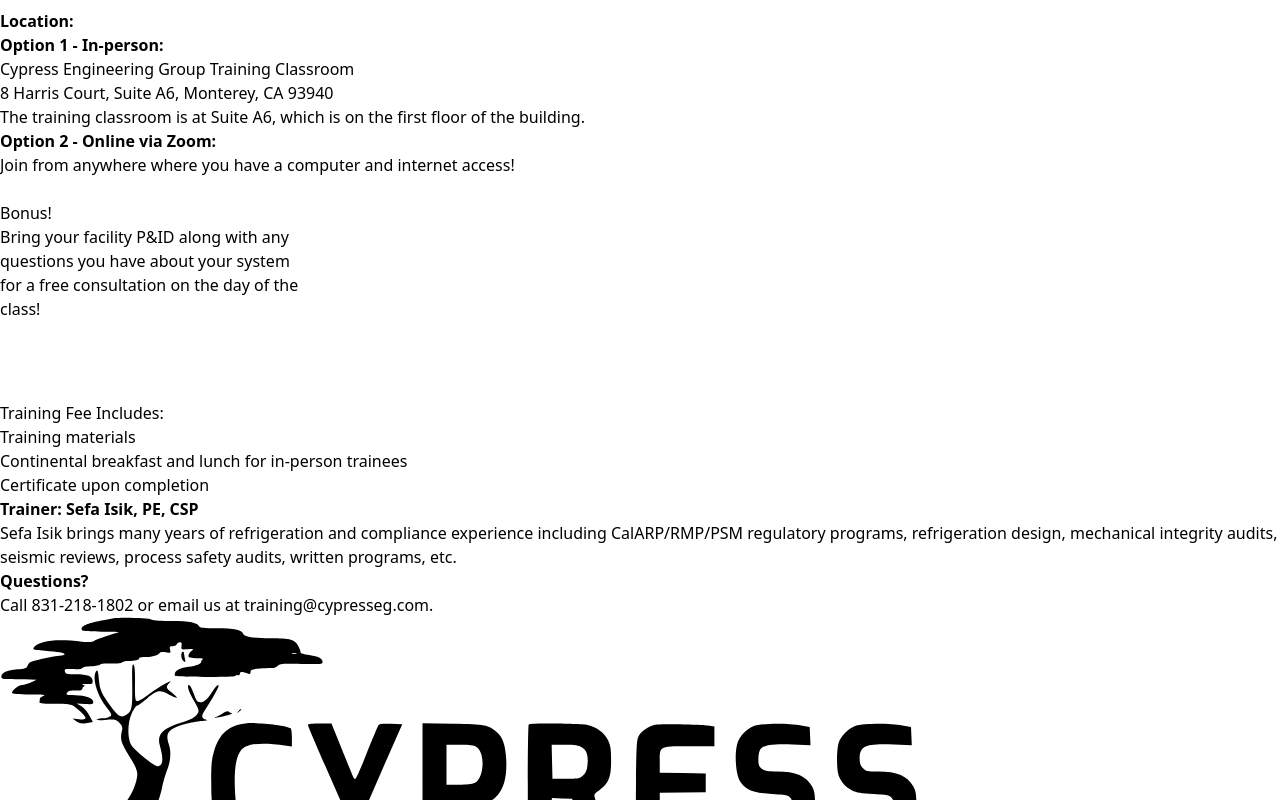
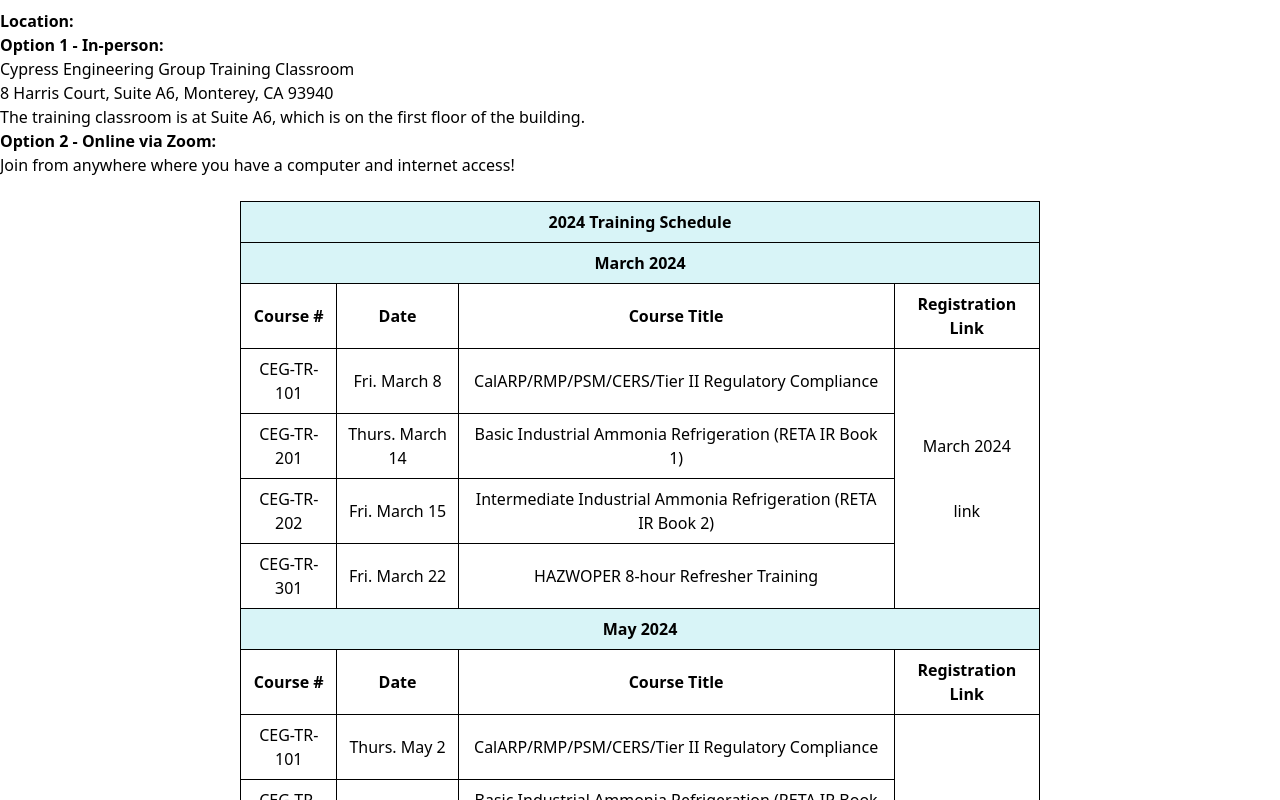
Before and after one commit to CesarMDC4/Vaporware, a React (Vite) app in the folder vite/: page /training/register in a window 1280 px wide. Shown: the part 2000-2800 px from the top of the page. Built offline with nearby package versions, Linux system fonts and the light colour scheme.

Commit message:
VAP 113 & 119
- Added table to register page
- Created test script for Course Catalog

```diff
--- /dev/null
+++ b/vite/src/components/table/RegisterTable.jsx
@@ -0,0 +1,100 @@
+import React from 'react';
+import '/src/pages/5.Training/Register.css'
+
+const TableRegister = ({ data, data2, data3, data4 }) => {
+    return (
+        <div className='table-container'>
+            <table className="table">
+                <thead>
+                    <tr>
+                        <th className='table-header-bg' colSpan='4'>2024 Training Schedule</th>
+                    </tr>
+                </thead>
+                <thead>
+                    <tr>
+                        <th className='table-header-bg' colSpan='4'>March 2024</th>
+                    </tr>
+                    <tr>
+                        <th className="table-header">Course #</th>
+                        <th className="table-header">Date</th>
+                        <th className="table-header">Course Title</th>
+                        <th className="table-header">Registration Link</th>
+                    </tr>
+                </thead>
+                <tbody>
+                    {data.map((row, index) => (
+                        <tr key={index}>
+                            <td className="table-cell">{row.column1}</td>
+                            <td className="table-cell">{row.column2}</td>
+                            <td className="table-cell">{row.column3}</td>
+                            <td className="combined-cell">{row.column4}</td>
+                        </tr>
+                    ))}
+                    <tr>
+                        <th className="table-header-bg" colSpan='4'>May 2024</th>
+                    </tr>
+                    <tr>
+
+                        <th className="table-header">Course #</th>
+                        <th className="table-header">Date</th>
+                        <th className="table-header">Course Title</th>
+                        <th className="table-header">Registration Link</th>
+                    </tr>
+                    {data2.map((row, index) => (
+                        <tr key={'data2-' + index}>
+                            <td className="table-cell">{row.column5}</td>
+                            <td className="table-cell">{row.column6}</td>
+                            <td className="table-cell">{row.column7}</td>
+                            <td className="combined-cell">{row.column8}</td>
+                        </tr>
+                    ))}
+                    <tr>
+                        <th className="table-header-bg" colSpan='4'>July & August 2024</th>
+                    </tr>
+                    <tr>
+                        <th className="table-header">Course #</th>
+                        <th className="table-header">Date</th>
+                        <th className="table-header">Course Title</th>
+                        <th className="table-header">Registration Link</th>
+                    </tr>
+                    {data3.map((row, index) => (
+                        <tr key={'data3-' + index}>
+                            <td className="table-cell">{row.column9}</td>
+                            <td className="table-cell">{row.column10}</td>
+                            <td className="table-cell">{row.column11}</td>
+                            <td className="combined-cell">{row.column12}</td>
+                        </tr>
+                    ))}
+                    <tr>
+                        <th className="table-header-bg" colSpan='4'>September & October 2024</th>
+                    </tr>
+                    <tr>
+                        <th className="table-header">Course #</th>
+                        <th className="table-header">Date</th>
+                        <th className="table-header">Course Title</th>
+                        <th className="table-header">Registration Link</th>
+                    </tr>
+                    {data4.map((row, index) => (
+                        <tr key={'data4-' + index}>
+                            <td className="table-cell">{row.column13}</td>
+                            <td className="table-cell">{row.column14}</td>
+                            <td className="table-cell">
+                                {row.column3?.includes('site') ? (
+                                    <span style={{ color: 'red' }}>link</span>
+                                ) : (
+                                    row.column15
+                                )}
+                                </td>
+                            <td className="combined-cell">{row.column16}</td>
+                        </tr>
+                    ))}
+                    <tr>
+                        <th className="last-cell" colSpan='4'></th>
+                    </tr>
+                </tbody>
+            </table>
+        </div>
+    );
+};
+
+export default TableRegister;
--- /dev/null
+++ b/vite/src/pages/5.Training/Register.css
@@ -0,0 +1,28 @@
+.table {
+    border-collapse: collapse;
+    width: 100%;
+}
+
+.table-header, .table-cell, .table-header-bg {
+    border: 1px solid black;
+    padding: 8px;
+}
+
+.table-container {
+    max-width: 800px;
+    margin: 0 auto;
+}
+
+.combined-cell {
+    padding: 8px;
+    border-right: 1px solid #000000;
+
+}
+
+.table-header-bg {
+    background-color: #d8f4f7;
+}
+
+.last-cell {
+    border-top: 1px solid #000;
+}
--- a/vite/src/pages/5.Training/Register.jsx
+++ b/vite/src/pages/5.Training/Register.jsx
@@ -1,6 +1,38 @@
 import React from 'react';
+import '/src/pages/5.Training/CourseCatalog.css';
+import TableRegister from '/src/components/table/RegisterTable.jsx';
 
 const Register = () => {
+
+  const data = [
+    { column1:  'CEG-TR-101', column2:  'Fri. March 8', column3:  'CalARP/RMP/PSM/CERS/Tier II Regulatory Compliance', column4:  ''},
+    { column1:  'CEG-TR-201', column2:  'Thurs. March 14', column3:  'Basic Industrial Ammonia Refrigeration (RETA IR Book 1)', column4:  'March 2024'},
+    { column1:  'CEG-TR-202', column2:  'Fri. March 15', column3:  'Intermediate Industrial Ammonia Refrigeration (RETA IR Book 2)', column4:  'link'},
+    { column1:  'CEG-TR-301', column2:  'Fri. March 22', column3:  'HAZWOPER 8-hour Refresher Training', column4:  ''},
+  ]
+
+  const data2 = [
+    { column5:  'CEG-TR-101', column6:  'Thurs. May 2', column7:  'CalARP/RMP/PSM/CERS/Tier II Regulatory Compliance', column8:  ''},
+    { column5:  'CEG-TR-201', column6:  'Thurs. May 9', column7:  'Basic Industrial Ammonia Refrigeration (RETA IR Book 1)', column8:  'May 2024'},
+    { column5:  'CEG-TR-202', column6:  'Fri. May 10', column7:  'Intermediate Industrial Ammonia Refrigeration (RETA IR Book 2)', column8:  'link'},
+    { column5:  'CEG-TR-301', column6:  'Thurs. May 16', column7:  'HAZWOPER 8-hour Refresher Training', column8:  ''},
+
+  ];
+
+  const data3 = [
+    {column9:  'CEG-TR-101', column10:  'Thurs. July 18', column11:  'CalARP/RMP/PSM/CERS/Tier II Regulatory Compliance', column12:  ''},
+    {column9:  'CEG-TR-201', column10:  'Thurs. July 25', column11:  'Basic Industrial Ammonia Refrigeration (RETA IR Book 1)', column12:  'July & Aug 2024'},
+    {column9:  'CEG-TR-202', column10:  'Fri. July 26', column11:  'Intermediate Industrial Ammonia Refrigeration (RETA IR Book 2)', column12:  'link'},
+    {column9:  'CEG-TR-301', column10:  'Thurs. Aug 1', column11:  'HAZWOPER 8-hour Refresher Training', column12:  ''},
+  ];
+
+  const data4 = [
+    {column13:  'CEG-TR-101', column14:  'Thurs. Sep 19', column15:  'CalARP/RMP/PSM/CERS/Tier II Regulatory Compliance', column16:  ''},
+    {column13:  'CEG-TR-201', column14:  'Thurs. Sep 26', column15:  'Basic Industrial Ammonia Refrigeration (RETA IR Book 1)', column16:  'Sep & Oct 2024'},
+    {column13:  'CEG-TR-202', column14:  'Fri. Sep 27', column15:  'Intermediate Industrial Ammonia Refrigeration (RETA IR Book 2)', column16:  'link'},
+    {column13:  'CEG-TR-301', column14:  'Thurs. Oct 3', column15:  'HAZWOPER 8-hour Refresher Training', column16:  ''}
+  ];
+
   return (
     <div className="pt-4">
        <div className="pb-4 bg-gradient-to-t from-stone-300 via-zinc-300 to-white min-h-screen">
@@ -26,6 +58,9 @@ const Register = () => {
 
 
              {/* Insert Table Here */}
+            <div className='table'>
+              <TableRegister data={data} data2={data2} data3={data3} data4={data4} />
+            </div>
 
             </div>
 
```
Also changed, not shown: 1 other file (tests, documents, lock files or other folders).
